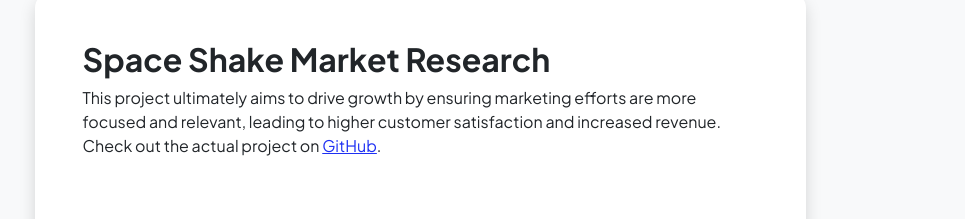
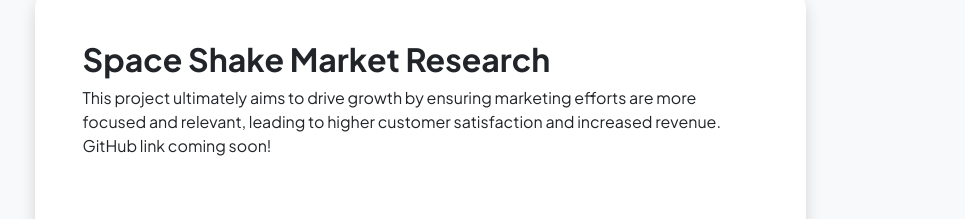
Before and after one commit to hheath17/hheath17.github.io, a plain HTML site: page projects.html in a window 1280 px wide. Shown: the part 231-450 px from the top of the page, without its empty margins (220-1185 px from the left). Drawn offline with nearby package versions, Linux system fonts and the light colour scheme.

Commit message:
628 updates

```diff
--- a/projects.html
+++ b/projects.html
@@ -47,7 +47,7 @@
                 <div class="card-body p-0">
                     <div class="p-5">
                         <h2 class="fw-bolder">Space Shake Market Research</h2>
-                        <p>This project ultimately aims to drive growth by ensuring marketing efforts are more focused and relevant, leading to higher customer satisfaction and increased revenue. Check out the actual project on <a href="https://github.com/hheath17/capstone" target="_blank">GitHub</a>.</p>
+                        <p>This project ultimately aims to drive growth by ensuring marketing efforts are more focused and relevant, leading to higher customer satisfaction and increased revenue. GitHub link coming soon!</p>
                     </div>
                     <img class="img-fluid" src="assets/ss.png" alt="..." />
                 </div>
```
